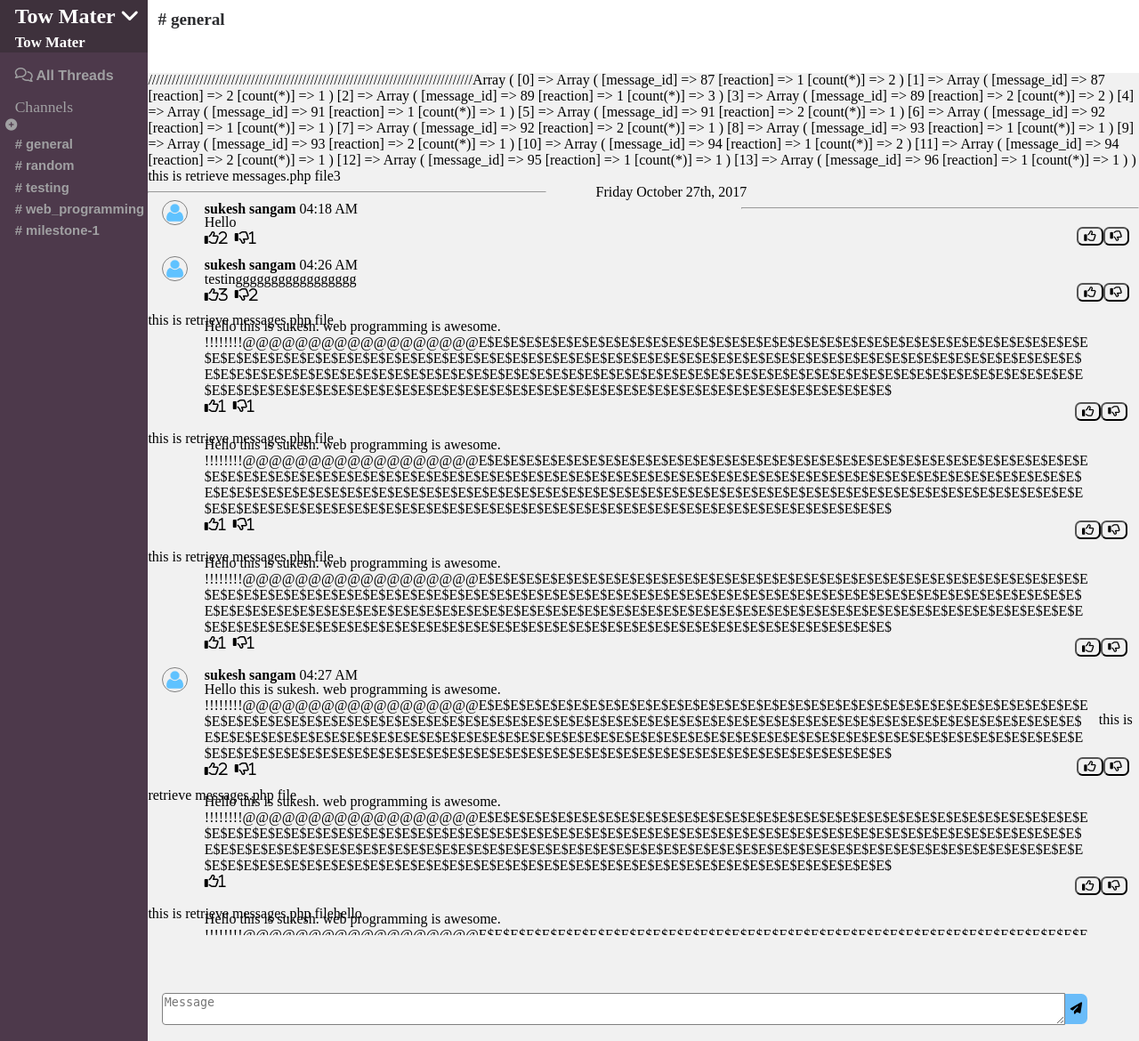
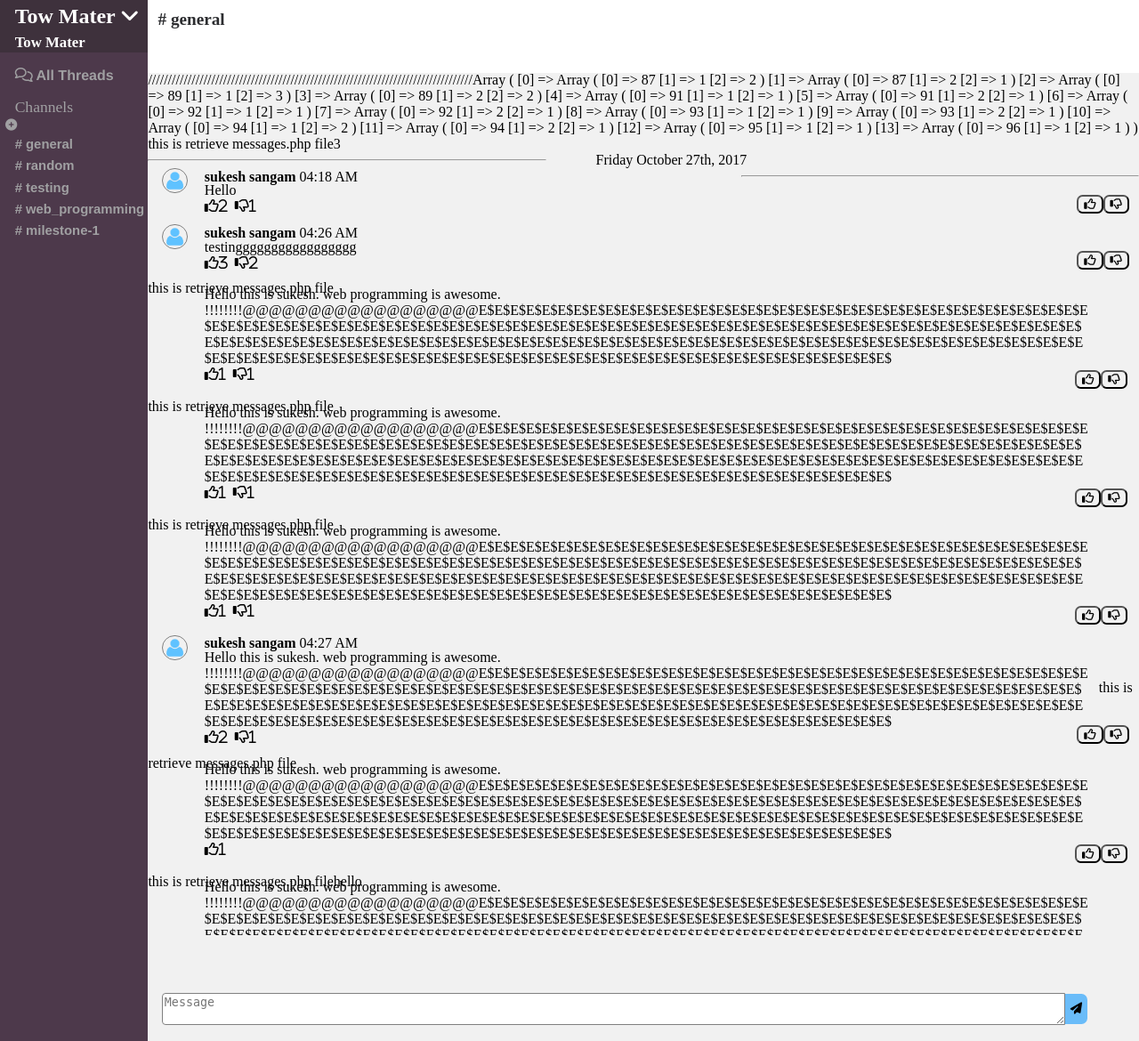
Before and after one commit to cndhureddy/CS-518-Web-Programming-, a PHP site: page /php/home.php in a window 1280 px wide. Shown: the whole page at 89% size. Run offline with PHP 8.4, Linux system fonts and the light colour scheme; a user stored in the database is signed in; data comes from the database, SQL or seed files in the repository; some libraries are stand-ins or nearby versions.

Commit message:
Update retrieve_messages.php

```diff
--- a/php/retrieve_messages.php
+++ b/php/retrieve_messages.php
@@ -32,7 +32,7 @@ function retrieving_messages($conn,$channel_id){
      echo "test";
 
     print_r($result_message_id);
-    $row_message_id=$result_message_id->fetch_all(MYSQLI_ASSOC);
+    $row_message_id=$result_message_id->fetch_all();
 
    //$row_message_id=$result_message_id->fetch_all(PDO::FETCH_ASSOC);
 
```
